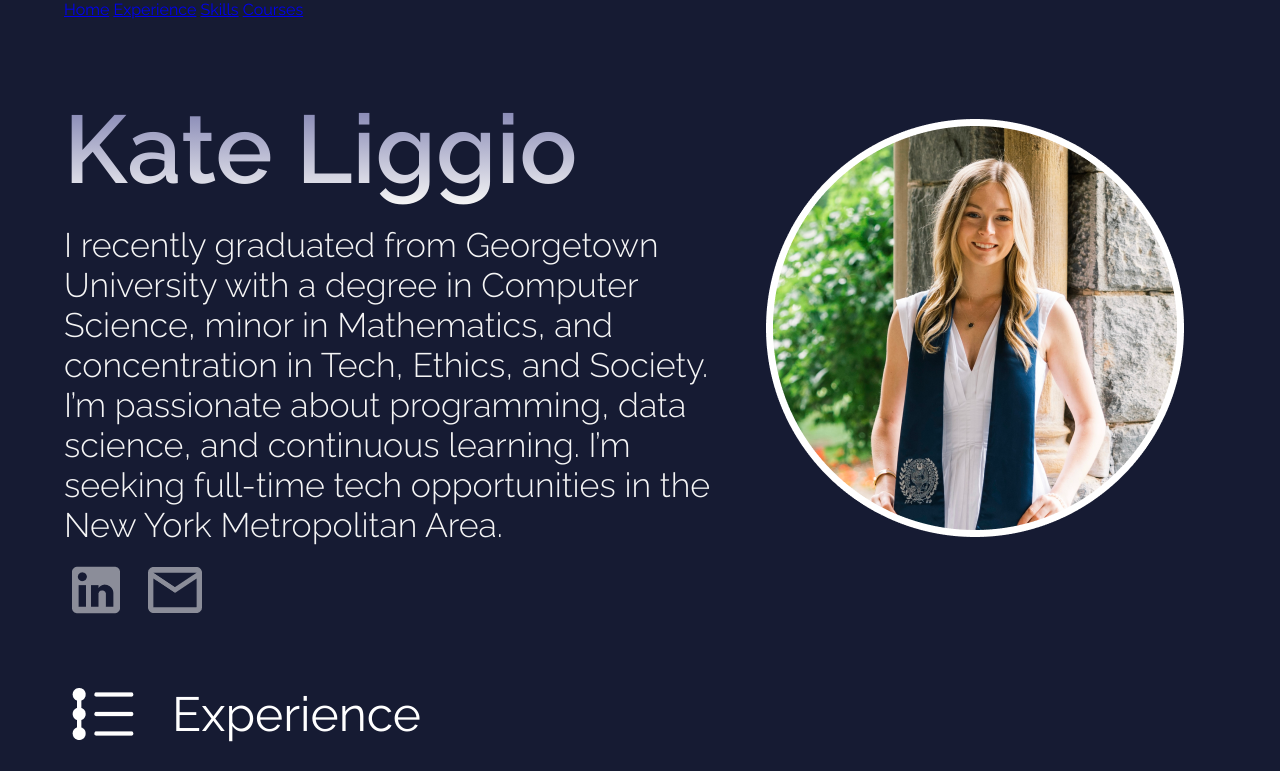
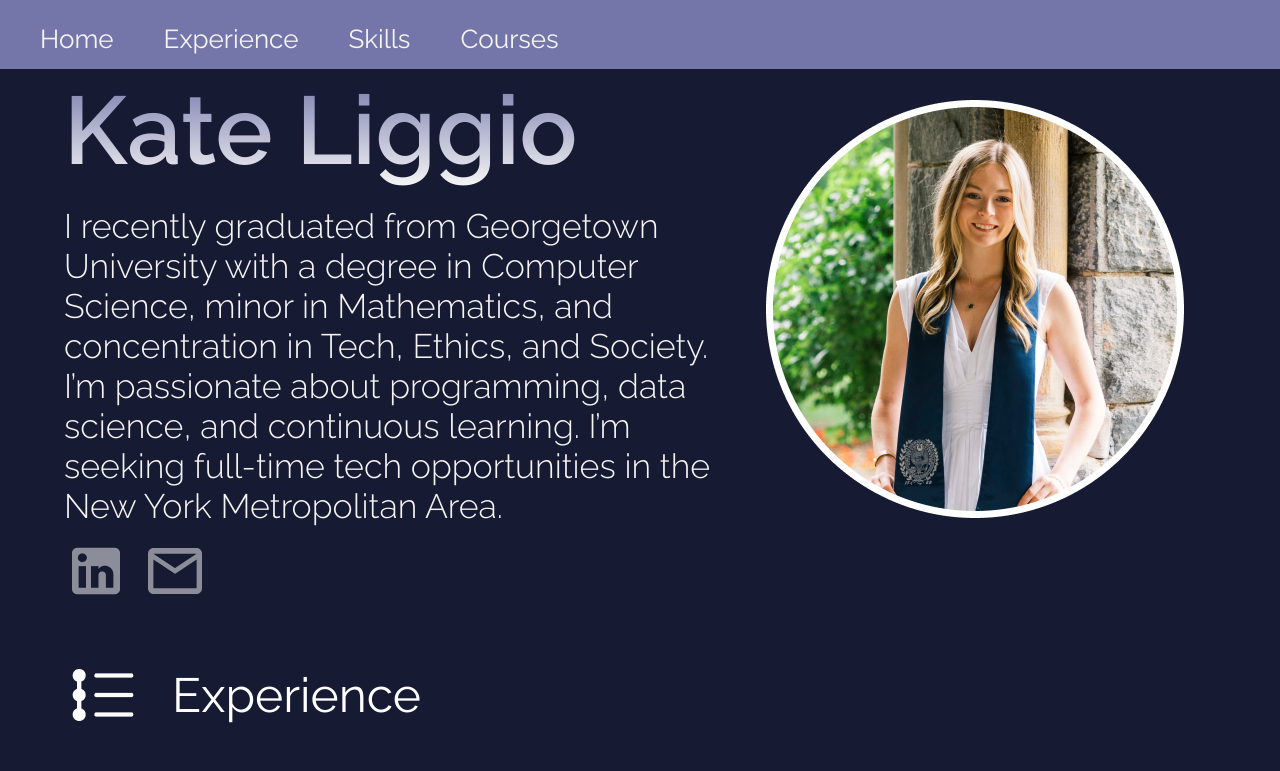
Before and after one commit to kateliggio/my-website, a plain HTML site: page index.html in a window 1280 px wide. Shown: the top 771 px of the page. Drawn offline with Linux system fonts and the light colour scheme.

Commit message:
styling nav bar

```diff
--- a/index.css
+++ b/index.css
@@ -2,7 +2,6 @@
     margin: 0;
     padding: 0;
     font-family: "Raleway", sans-serif;
-    background-color: #161B33;
 }
 
 body {
@@ -10,8 +9,62 @@ body {
     margin-left: auto;
     margin-right: auto;
     max-width: 1500px;
+    background-color: #161B33;
 }
 
+header {
+    background-color: #7476AA;
+    position: fixed;
+    top: 0;
+    left: 0;
+    right: 0;
+    height: 70px;
+    margin-top: -1px;
+}
+
+nav {
+    display: flex;
+    flex-direction: row;
+    justify-content: start;
+    align-items: center;
+    height: 80px;
+    padding: 0 20px;
+}
+
+nav ul {
+    display: flex;
+    flex-direction: row;
+    justify-content: start;
+    align-items: center;
+}
+
+nav li {
+    list-style: none;
+    margin-left: 20px;
+    margin-right: 30px;
+}
+
+nav li a {
+    text-decoration: none;
+    color: #F5F5F5;
+    font-size: 26px;
+    font-weight: 400;
+
+}
+
+nav a:hover {
+    color: #161B33;
+}
+
+/*
+nav a:hover {
+    color: #F5F5F5;
+}
+
+nav li {
+    float: left;
+}
+*/
 .home {
     display: flex;
     flex-direction: row;
--- a/index.html
+++ b/index.html
@@ -12,10 +12,12 @@
     <body>
         <header>
             <nav>
-                <a href="./index.html">Home</a>
-                <a href="#experience">Experience</a>
-                <a href="#skills">Skills</a>
-                <a href="#courses">Courses</a>
+                <uL>
+                    <li><a href="./index.html">Home</a></li>
+                    <li><a href="#experience">Experience</a></li>
+                    <li><a href="#skills">Skills</a></li>
+                    <li><a href="#courses">Courses</a></li>
+                </uL>
             </nav>
         </header>
         <div class="home">
```
